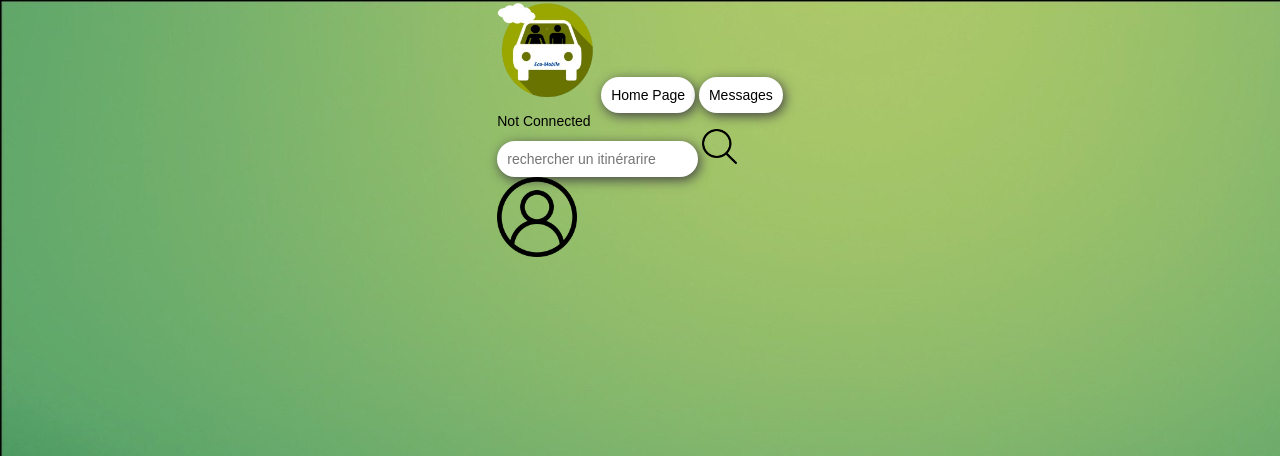
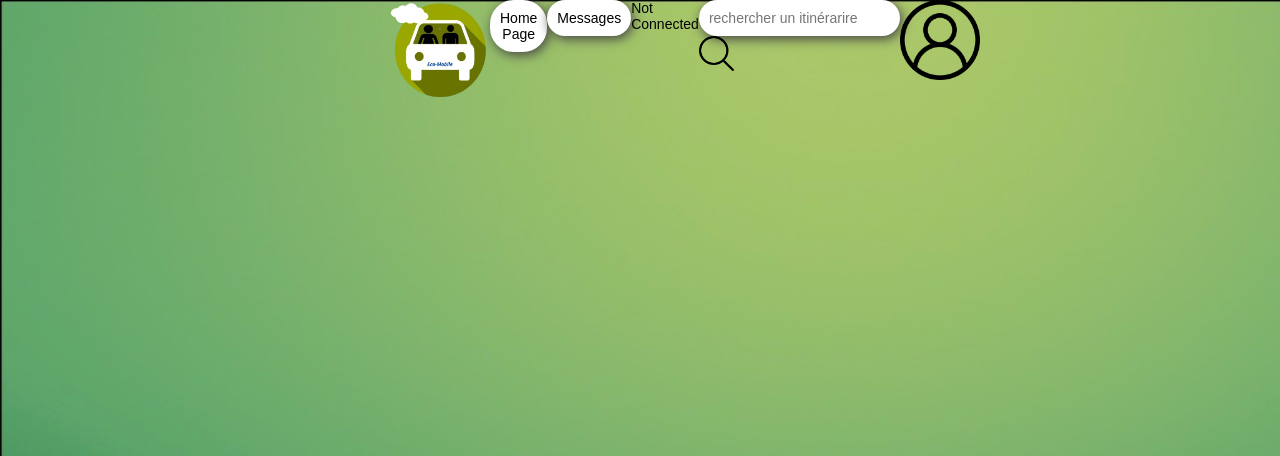
Before and after one commit to franfran23/eco-mobile, a Flask app: page / in a window 1280 px wide. Shown: the top 456 px of the page. Run offline with Flask 3, Linux system fonts and the light colour scheme.

Commit message:
update css

```diff
--- a/static/style.css
+++ b/static/style.css
@@ -13,6 +13,13 @@ header {
     align-items: center;
     justify-content: center;
 }
+
+nav {
+    display: flex;
+    justify-content: space-around;
+    list-style: none;
+    width: 500px;
+  }
 
 /* definition taille des logos */
 .logo {
@@ -47,3 +54,12 @@ header {
     background-color: #9bbb59;
     box-shadow: 1px 1px 4px #777777;
 }
+
+form {
+    margin: 0 auto;
+    width: 400px;
+    padding: 1em;
+    border: 1px solid rgb(33, 52, 34);
+    border-radius: 1em;
+    background: linear-gradient(rgb(56 86 57), rgb(33, 52, 34));
+  }
```
